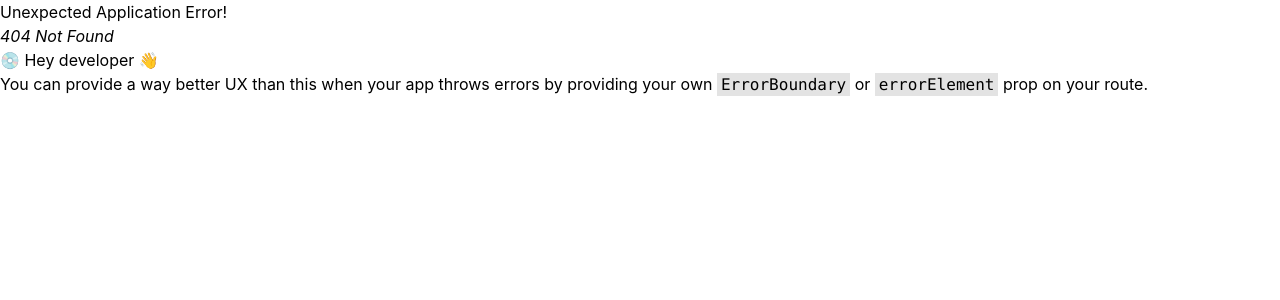
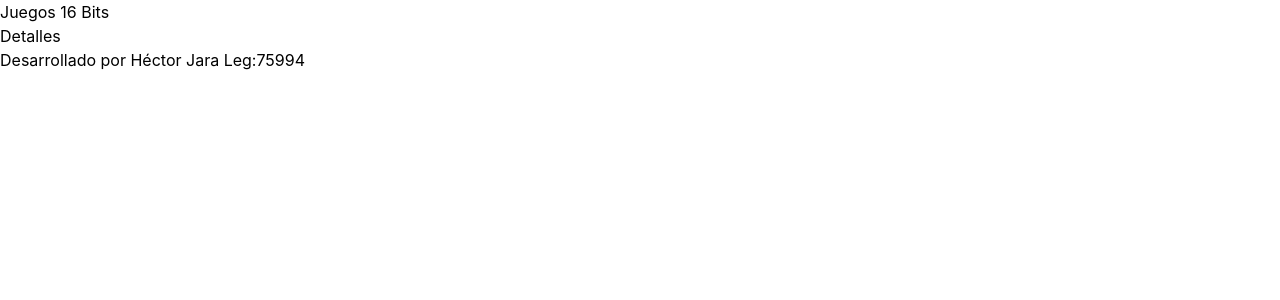
Before and after one commit to hectorjara/ReactParteII, a React (Create React App) app in the folder juegos/: page /detalles in a window 1280 px wide. Before the commit this address had no page. Shown: the top 300 px of the page. Built offline with nearby package versions, Linux system fonts and the light colour scheme.

Commit message:
Ruta Detalles

```diff
--- a/juegos/src/App.jsx
+++ b/juegos/src/App.jsx
@@ -1,3 +1,4 @@
+import Detalles from "./Pages/Detalles/Detalles";
 import Home from "./Pages/Home/Home";
 import {createBrowserRouter, RouterProvider,} from "react-router-dom";
 
@@ -5,6 +6,10 @@ const router = createBrowserRouter([
   {
     path: "/",
     element: <Home />,
+  },
+  {
+    path: "/detalles",
+    element: <Detalles />,
   },
 ]);
 
--- a/juegos/src/Pages/Detalles/Detalles.jsx
+++ b/juegos/src/Pages/Detalles/Detalles.jsx
@@ -0,0 +1,13 @@
+import Footer from "../../Components/Footer/Footer";
+import Header from "../../Components/Header/Header";
+function Detalles() {
+  return (
+    <div className="Detalles">
+      <Header/>
+      <h1>Detalles</h1>
+      <Footer/>
+    </div>
+  );
+}
+
+export default Detalles;
```
